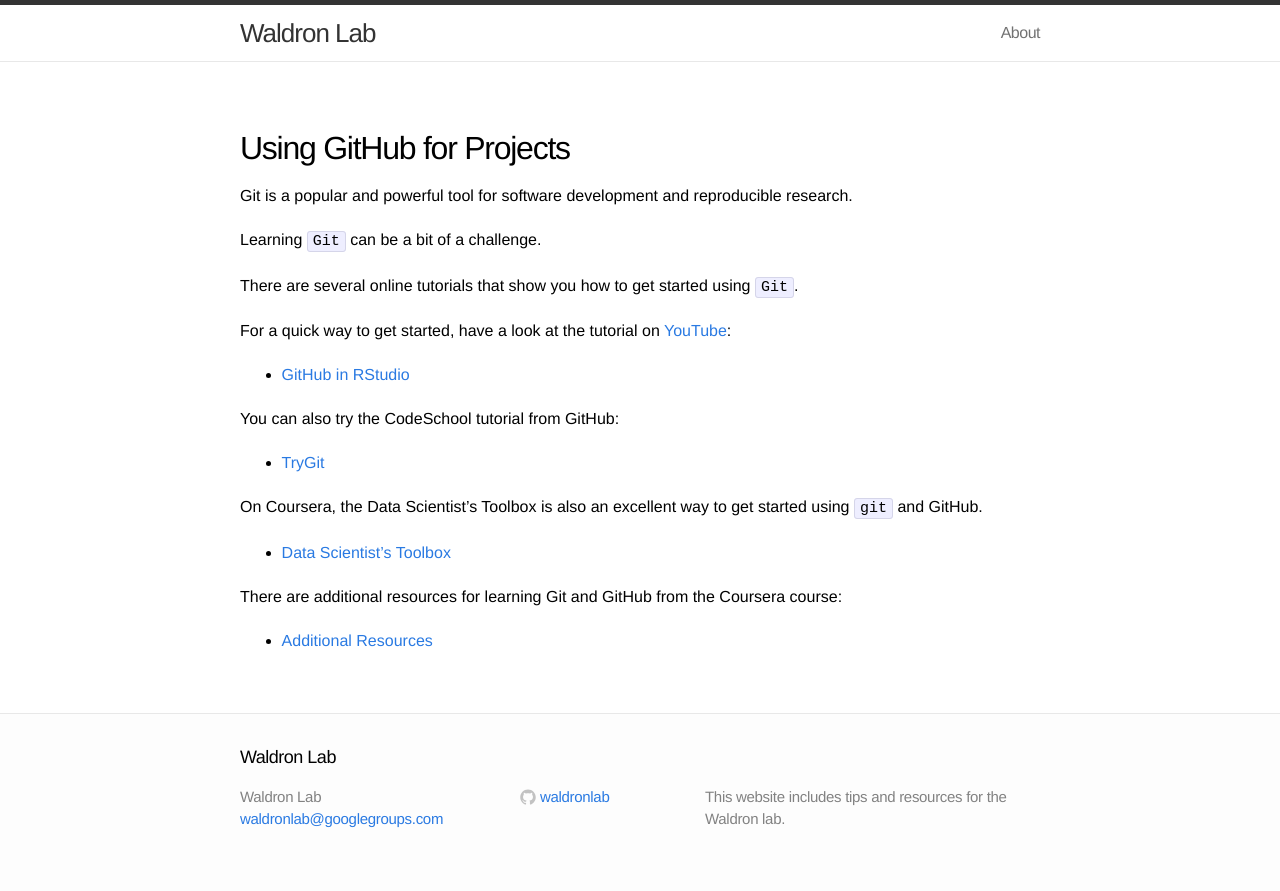
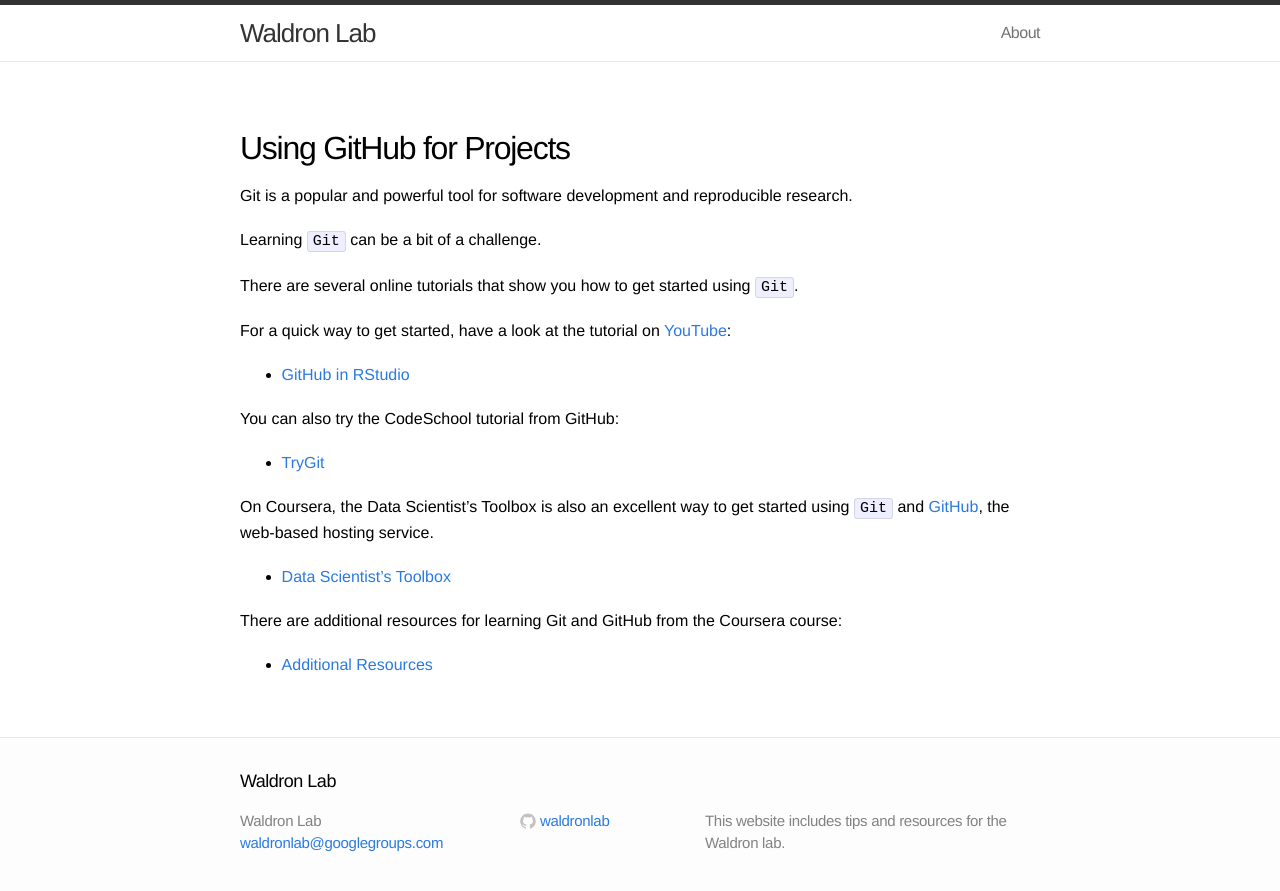
Before and after one commit to juadiegaitan/waldronlab.github.io, a Jekyll site: the page built from usegit.md, in a window 1280 px wide. Shown: the top 891 px of the page. Built offline with Jekyll 4.4.1, drawn with Linux system fonts in a browser that asks for light colours.

Commit message:
fix typos

```diff
--- a/usegit.md
+++ b/usegit.md
@@ -20,7 +20,7 @@
 * [TryGit][]
 
 On Coursera, the Data Scientist's Toolbox is also an excellent way to get
-started using `git` and GitHub.
+started using `Git` and [GitHub](https://www.github.com), the web-based hosting service.
 
 * [Data Scientist's Toolbox][]
 
```
